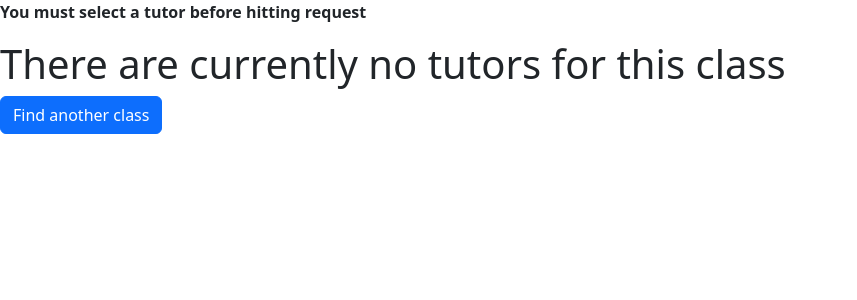
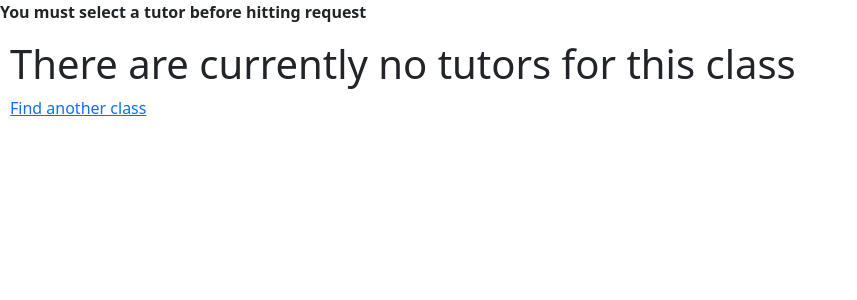
Before and after one commit to Zach-Russell/CS3240-Website, a Django app: page /1/1/viewTutorTime/ in a window 1280 px wide. Shown: the part 66-366 px from the top of the page, without its empty margins (0-857 px from the left). Run offline with Django 4.2, Linux system fonts and the light colour scheme; data that the repository does not hold is empty; some libraries are stand-ins or nearby versions.

Commit message:
address tutor with no times interaction and button positioning

```diff
--- a/welcome/templates/welcome/listTutors.html
+++ b/welcome/templates/welcome/listTutors.html
@@ -121,8 +121,8 @@
     <input class="btn btn-primary" style = "margin-left: 20px; margin-bottom: 10px;" type="submit" value="Request">
   </form>
     {% else %}
-    <h1>There are currently no tutors for this class</h1>
-    <a class = "btn btn-primary" href="/welcome/selectClass">Find another class</a>
+    <h1 style =  "margin-left:10px;" ">There are currently no tutors for this class</h1>
+    <a style = "margin-left:10px" ;class = "btn btn-primary" href="/welcome/selectClass">Find another class</a>
       {% endif %}
 </div>
 
--- a/welcome/templates/welcome/viewTutorTime.html
+++ b/welcome/templates/welcome/viewTutorTime.html
@@ -43,6 +43,7 @@
 <body>
     <div class = "mainContainer", >
         {% if error_message %}<p><strong>{{ error_message }}</strong></p>{% endif %}
+        {% if tutorAvailableTimes|length %}
         <h1 style = "text-transform: capitalize;">request one of {{tutorUser.first_name}}'s time</h1>
         <div class = "listContainer">
             {% for times in tutorAvailableTimes %}
@@ -53,8 +54,11 @@
             {% endfor %}
             <input class="btn btn-primary" type="submit" value="Make Request">
         </div>
-
     </form>
+    {% else %}
+    <h2 style = "text-transform: capitalize; margin-left:10px;">{{tutorUser.first_name}}   currently has no available times</h2>
+    <a style =  "margin-left:10px;" class = "btn btn-primary" href="/welcome/selectClass">Find another class</a>
+      {% endif %}
     </div>
 </body>
 
```
